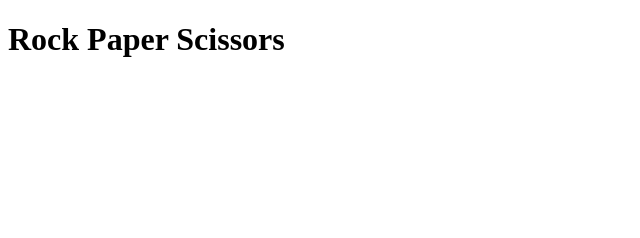
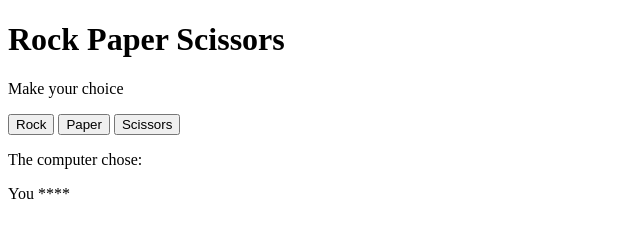
Before and after one commit to CoderParz1val/rockpaperscissors, a plain HTML site: page index.html in a window 1280 px wide. Shown: the whole page, without its empty margins (0-640 px from the left). Drawn offline with Linux system fonts and the light colour scheme.

Commit message:
added further js logic, added html content

```diff
--- a/app.js
+++ b/app.js
@@ -1,6 +1,11 @@
+// Available options
 let computerOptions = ["Rock", "Paper", "Scissors"];
 let playerOptions = ["Rock", "Paper", "Scissors"];
 
-let randomSelection = Math.floor(Math.random()*3);
+//random selection logic using math random number with the array of options length
+let randomSelection = Math.floor(Math.random()*computerOptions.length);
+let computerSelection = computerOptions[randomSelection];
 
+//console log to check random number if it's matching the computerSelection
 console.log(randomSelection);
+console.log(computerSelection);
--- a/index.html
+++ b/index.html
@@ -9,6 +9,17 @@
 <body>
     <h1>Rock Paper Scissors</h1>
 
+    <p>Make your choice</p>
+
+    <button>Rock</button>
+    <button>Paper</button>
+    <button>Scissors</button>
+
+
+    <p>The computer chose:</p>
+
+    <p>You ****</p>
+
     <script src="app.js"></script>
 </body>
 </html>
```
